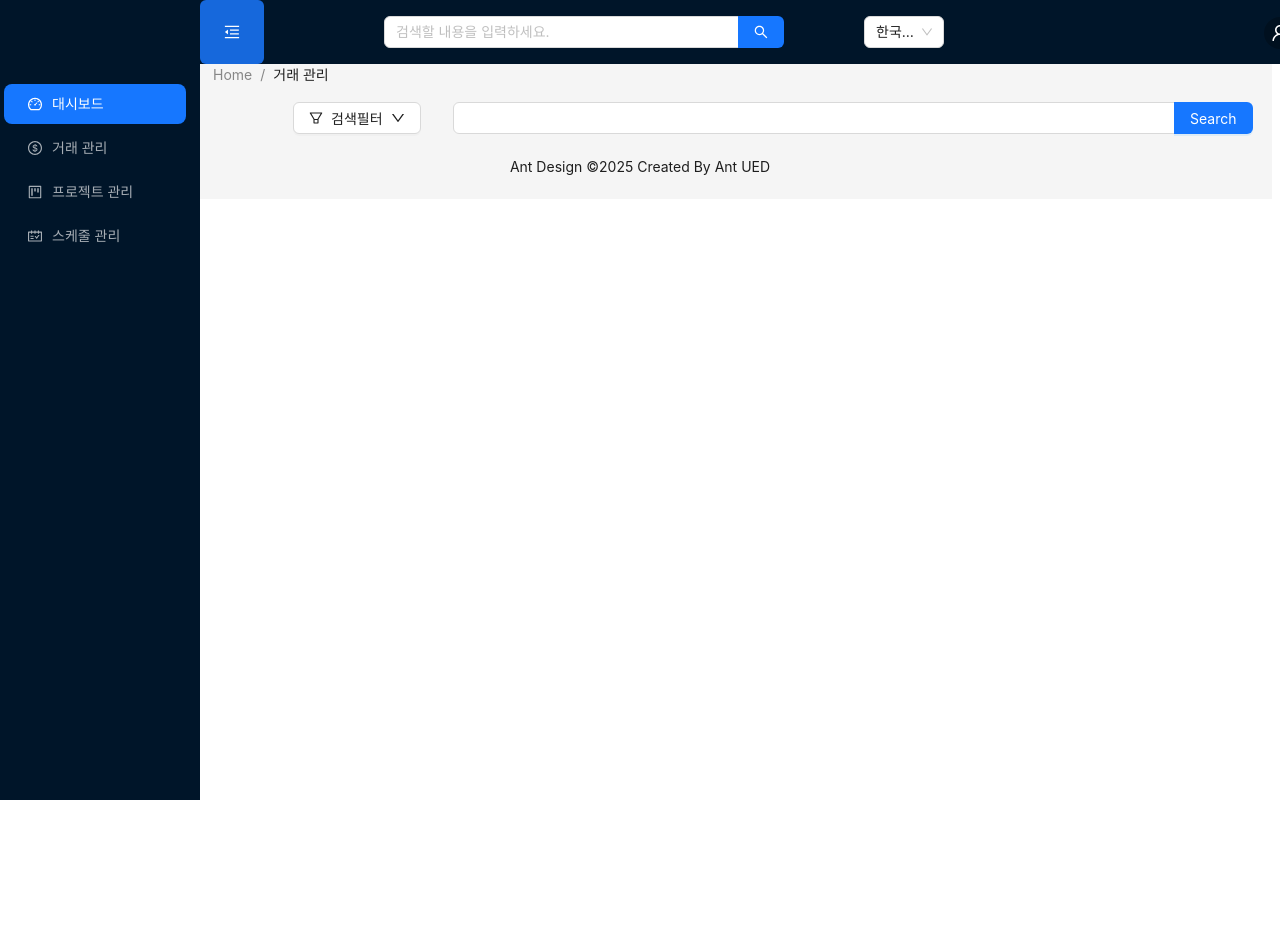
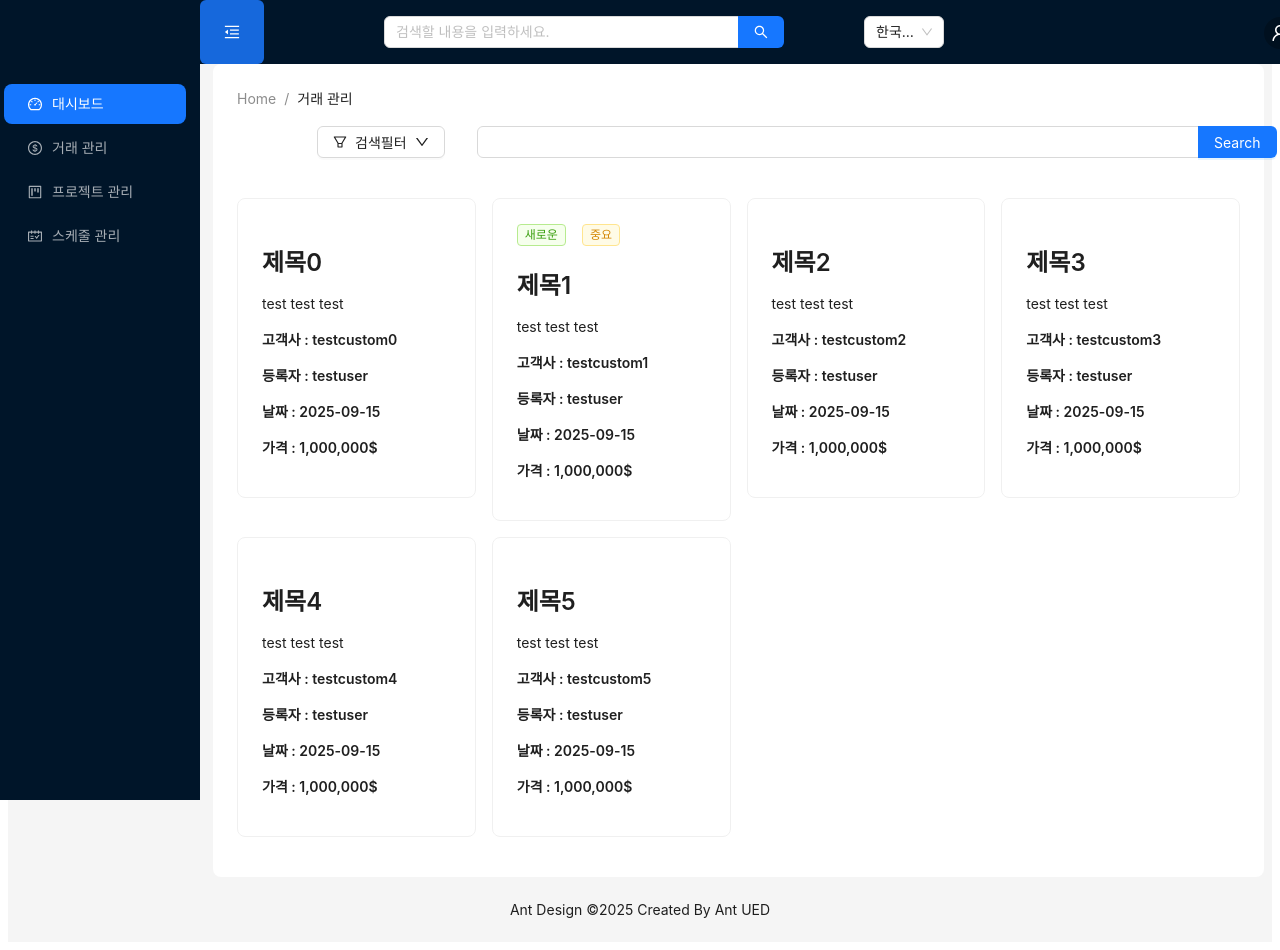
Before and after one commit to nabidana/CRM_React, a React (Create React App) app in the folder mycrm/: page /deals in a window 1280 px wide. Before the commit the page ends 800 px from the top, so only its background shows below. Built offline with nearby package versions, Linux system fonts and the light colour scheme.

Commit message:
update
거래목록추가
react DnD 적용 해야함

```diff
--- a/mycrm/package.json
+++ b/mycrm/package.json
@@ -18,6 +18,8 @@
     "antd": "^5.27.3",
     "i18next": "^22.5.1",
     "react": "^19.0.0",
+    "react-dnd": "^16.0.1",
+    "react-dnd-html5-backend": "^16.0.1",
     "react-dom": "^19.0.0",
     "react-i18next": "^12.3.1",
     "react-redux": "^9.2.0",
--- /dev/null
+++ b/mycrm/src/function/DealFun.ts
@@ -0,0 +1,25 @@
+import { t } from "i18next";
+import { dealItem } from "../types/CustomTypes"
+import { JSX } from "react";
+
+
+// 거래 목록 뱉기
+export const getDealItems = () => {
+    let deals : dealItem[] = [];
+
+    for(let i = 0 ; i < 6; i++){
+        const testdeal : dealItem = {
+            key : i.toString(),
+            title : t('Title')+i.toString(),
+            taglist : i === 1 ? ['New', 'Important'] : [],
+            content : 'test test test',
+            date : '2025-09-15',
+            value : '1,000,000$',
+            reguser : 'testuser',
+            customer : 'testcustom'+i.toString()
+        }
+        deals.push(testdeal);
+    }
+
+    return deals;
+}
--- /dev/null
+++ b/mycrm/src/function/ProjectsFun.ts
@@ -0,0 +1,5 @@
+
+// 프로젝트 목록 뽑기
+export const getProjectItems = () => {
+
+}
--- a/mycrm/src/locales/en/en.json
+++ b/mycrm/src/locales/en/en.json
@@ -22,4 +22,10 @@
     , "Filter" : "Search Filters"
     , "Customer" : "Customer"
     , "ProjetName" : "Projet Name"
+    , "Title" : "Title"
+    , "New" : "New"
+    , "Important" : "Important"
+    , "Registrant" : "Registrant"
+    , "Date" : "Date"
+    , "Price" : "Price"
 }
--- a/mycrm/src/locales/ko/ko.json
+++ b/mycrm/src/locales/ko/ko.json
@@ -22,4 +22,10 @@
     , "Filter" : "검색필터"
     , "Customer" : "고객사"
     , "ProjetName" : "프로젝트 명"
+    , "Title" : "제목"
+    , "New" : "새로운"
+    , "Important" : "중요"
+    , "Registrant" : "등록자"
+    , "Date" : "날짜"
+    , "Price" : "가격"
 }
--- a/mycrm/src/routes/pages/Deals/DealsIndex.tsx
+++ b/mycrm/src/routes/pages/Deals/DealsIndex.tsx
@@ -1,4 +1,4 @@
-import { Breadcrumb, Button, Checkbox, Dropdown, Input, Layout, MenuProps, Space, theme } from "antd";
+import { Badge, Breadcrumb, Button, Card, Checkbox, Col, Dropdown, Input, Layout, List, MenuProps, Row, Space, Tag, theme, Typography } from "antd";
 import React, { useMemo } from "react"
 import { useTranslation } from "react-i18next";
 import { Link } from "react-router-dom";
@@ -6,6 +6,8 @@ import { meusList } from "../../../types/CustomTypes";
 import { getFilterItems } from "../../../function/FilterFun";
 import { Content } from "antd/es/layout/layout";
 import { DownOutlined, FilterOutlined } from "@ant-design/icons";
+import testimg from '../../images/logitec_102.jpg';
+import { getDealItems } from "../../../function/DealFun";
 
 const handleMenuClick : MenuProps['onClick'] = (e) => {
 
@@ -25,10 +27,27 @@ const DealsIndex : React.FC = () => {
 
     },[t]);
 
+    const dealItem = useMemo( () => {
+        return getDealItems();
+    },[t]);
+
+    const makeTag = (name : string) => {
+        if(name === 'New'){
+            return <Tag color="green">{t('New')+''}</Tag>
+        }else if(name === 'Important'){
+            return <Tag color="gold">{t('Important')+''}</Tag>
+        }else{
+            return <Tag>{name}</Tag>
+        }
+    }
+
     return(
-        <Layout>
-            <Content>
-                <Breadcrumb
+        <div style={{
+            padding : 24,
+            background : token.colorBgContainer,
+            borderRadius : token.borderRadiusLG
+        }}>
+            <Breadcrumb
                     items={[
                         { title : <Link to="/index">Home</Link>},
                         { title : t('Deals')}
@@ -73,7 +92,7 @@ const DealsIndex : React.FC = () => {
                         <Button onClick={(e) => e.preventDefault()}>
                             <Space>
                                 <FilterOutlined />
-                                {t('Filter')+''}
+                                    {t('Filter')+''}
                                 <DownOutlined />
                             </Space>
                         </Button>
@@ -86,9 +105,68 @@ const DealsIndex : React.FC = () => {
                         <Button type="primary">Search</Button>
                     </Space.Compact>
                 </Space>
-            </Content>
-        </Layout>
+                <List style={{
+                        marginTop : '5vh'
+                    }}
+                    grid={{
+                        gutter : 16,
+                        column : 4
+                    }}
+                    dataSource={dealItem}
+                    renderItem={(val) => (
+                        <List.Item
+                        >
+                            <Card
+                            >
+                                <Space>
+                                    {
+                                        val.taglist.map( (tagname) => {
+                                            return makeTag(tagname);
+                                        })
+                                    }
+                                </Space>
+                                <p>
+                                    <Typography.Title level={3}>
+                                        {val.title}
+                                    </Typography.Title>
+                                </p>
+                                <p>
+                                    {val.content}
+                                </p>
+                                <p>
+                                    <Typography.Text strong>
+                                        {t('Customer')+''} : {val.customer}
+                                    </Typography.Text>
+                                </p>
+                                <p>
+                                    <Typography.Text strong>
+                                        {t('Registrant')+''} : {val.reguser}
+                                    </Typography.Text>
+                                </p>
+                                <p>
+                                    <Typography.Text strong>
+                                        {t('Date')+''} : {val.date}
+                                    </Typography.Text>
+                                </p>
+                                <p>
+                                    <Typography.Text strong>
+                                        {t('Price')+''} : {val.value}
+                                    </Typography.Text>
+                                </p>
+                            </Card>
+                        </List.Item>
+                    )}
+                >
+                </List>
+        </div>
     )
 }
 
+const cardStyle : React.CSSProperties = {
+    marginTop : '3vh',
+    width : '10vh',
+    height : '15vh',
+    maxHeight : '15vh'
+}
+
 export default DealsIndex;
--- /dev/null
+++ b/mycrm/src/routes/pages/Projects/ProjectsIndex.tsx
@@ -0,0 +1,8 @@
+
+const ProjectsIndex : React.FC = () => {
+    return(
+        <></>
+    )
+}
+
+export default ProjectsIndex;
--- a/mycrm/src/routes/router.tsx
+++ b/mycrm/src/routes/router.tsx
@@ -3,6 +3,7 @@ import DefaultLayout from "./layouts/DefaultLayout";
 import Test from "./pages/Test";
 import LoginLayout from "./layouts/Login";
 import DealsIndex from "./pages/Deals/DealsIndex";
+import ProjectsIndex from "./pages/Projects/ProjectsIndex";
 
 const router = createBrowserRouter([
     {
@@ -15,6 +16,10 @@ const router = createBrowserRouter([
             {
                 path : '/deals',
                 element : <DealsIndex />,
+            },
+            {
+                path : '/projects',
+                element : <ProjectsIndex />,
             },
         ]
     },
```
Also changed, not shown: mycrm/src/types/CustomTypes.ts (+17 -0 lines), mycrm/src/routes/images/logitec_102.jpg (added), 1 other file (tests, documents, lock files or other folders).
